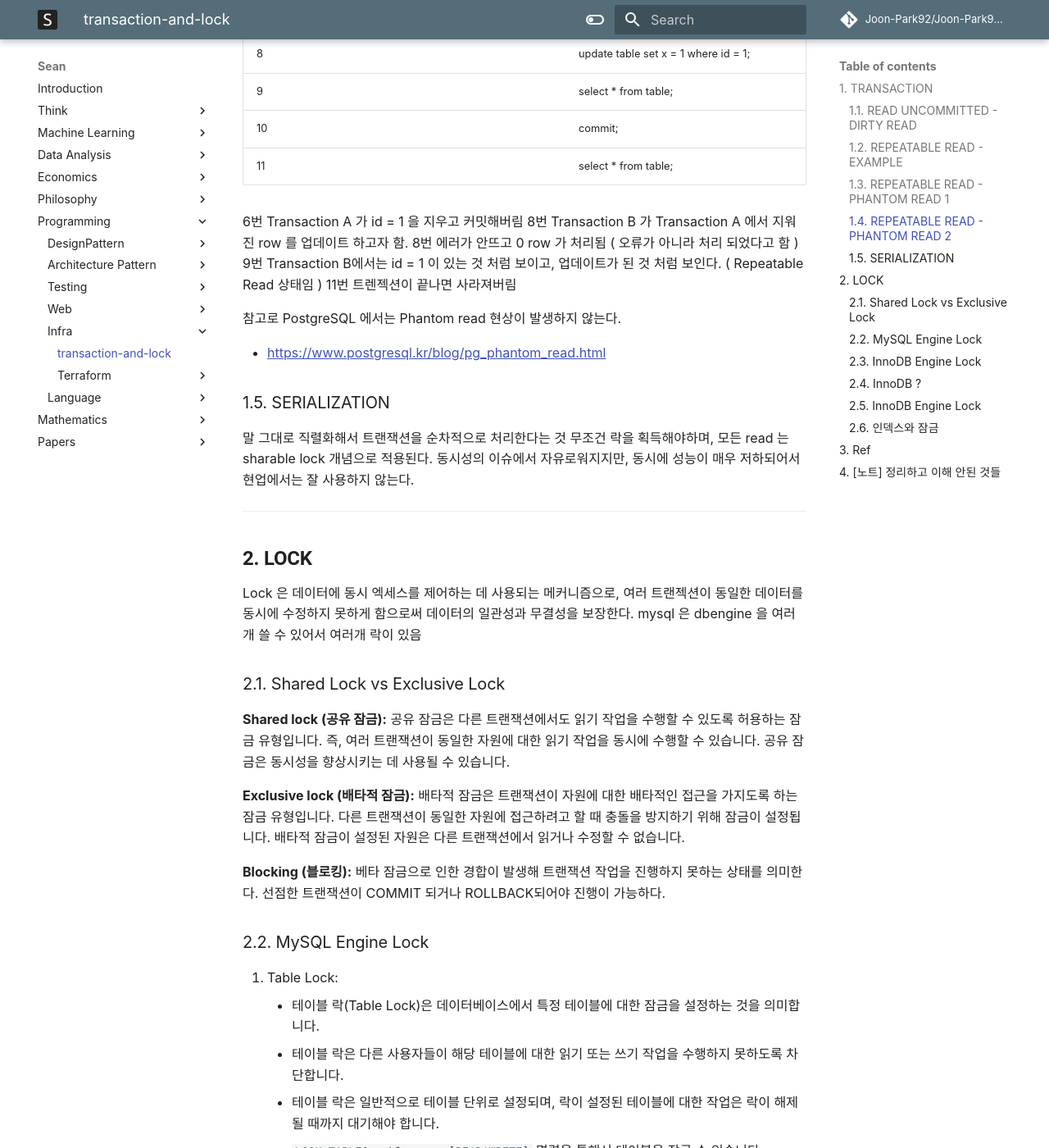
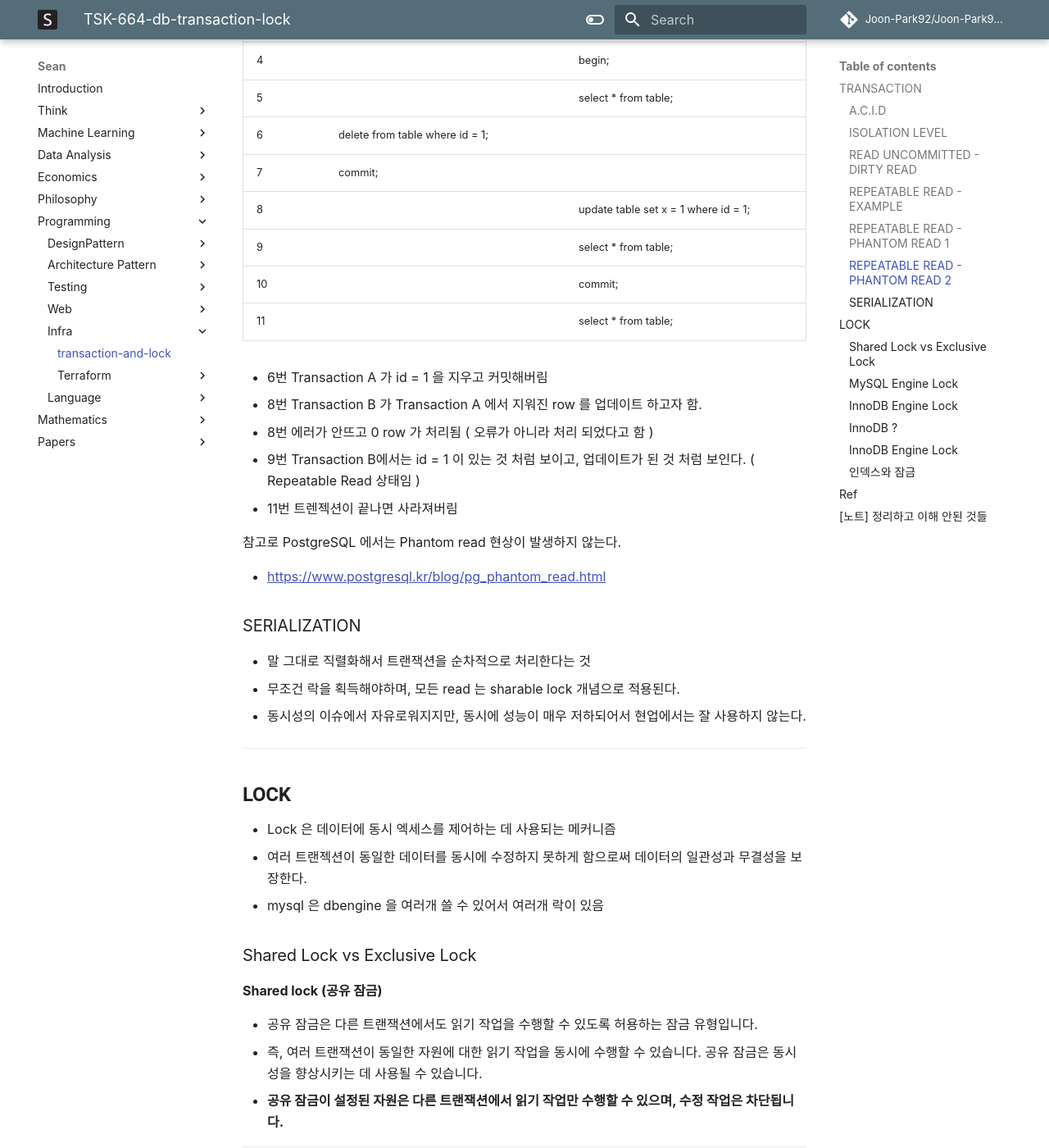
Before and after one commit to Joon-Park92/Joon-Park92.github.io, an MkDocs documentation site: the page built from docs/67718e56-966a-4592-8c6c-b5828d86dc56.md, in a window 1280 px wide and 1400 px high, scrolled down 3878 px. Shown: the whole window at 82% size. Built offline with MkDocs 1.6.1 and Material for MkDocs 9.7.7, drawn with Linux system fonts in a browser that asks for light colours; comment, search, counter and statistics services are not loaded; some of the changed text lies outside the part shown.

Commit message:
Automatically sync files from knowledge #132 (#93)
Co-authored-by: GitHub Actions <noreply@github.com>

````diff
--- a/docs/67718e56-966a-4592-8c6c-b5828d86dc56.md
+++ b/docs/67718e56-966a-4592-8c6c-b5828d86dc56.md
@@ -1,15 +1,24 @@
-# 1. TRANSACTION
+---
+title: TSK-664-db-transaction-lock
+date: 2023-06-06
+reference_url:
+    - https://www.notion.so/Library-Mgmt-Sys-5d10099df1ca4179b7120ece29b88c16?pvs=4
+---
 
-기본적으로 Transaction 정합성을 위해서 사용되고, Lock 은 동시성을 위해서 사용된다.
-트랜잭션은 데이터베이스에서 하나의 논리적 기능을 수행하기 위한 작업의 단위를 말하며 데이터베이스에 접근하는 방법은 쿼리이므로, 즉 여러 개의 쿼리들을 하나로 묶는 단위를 말한다.
-기본적으로 A.C.I.D 속성을 가지고 있어야 한다.
+# TRANSACTION
+
+- 기본적으로 Transaction 정합성을 위해서 사용되고, Lock 은 동시성을 위해서 사용된다.
+- 트랜잭션은 데이터베이스에서 하나의 논리적 기능을 수행하기 위한 작업의 단위를 말하며 데이터베이스에 접근하는 방법은 쿼리이므로, 즉 여러 개의 쿼리들을 하나로 묶는 단위를 말한다.
+- 기본적으로 A.C.I.D 속성을 가지고 있어야 한다.
+
+## A.C.I.D
 
 - Atomic (원자성) - 관련된 일이 모두 수행되거나 수행되지 않았음을 보장.
 - Consitency (일관성) - 허용된 방식으로 데이터를 변경해야한다는 것. 즉 특정한 방식을 통해서만 조작되어야 한다.
 - Isolation (격리성) - 트랜잭션 수행 시 서로 끼어들지 못한다는 것.
 - Durability (지속성) - 성공적으로 반영된 트랜잭션은 영원히 반영되어야한다는 것.
 
-ISOLATION LEVEL 은 다음과 같이 네 종류로 나뉜다.
+## ISOLATION LEVEL
 
 1. READ UNCOMMITTED
 2. READ COMMITTED
@@ -23,7 +32,7 @@ ISOLATION LEVEL 은 다음과 같이 네 종류로 나뉜다.
 | REPEATABLE READ  | NO         | NO                  | YES          |
 | TRANSACTIONAL    | NO         | NO                  | YES          |
 
-## 1.1. READ UNCOMMITTED - DIRTY READ
+## READ UNCOMMITTED - DIRTY READ
 
 - **더티 리드 ( DIRTY READ )** - 한 트랜잭션이 수행중일 때 다른 트랜잭션이 Commit 하지 않은 값을 읽을 수 있다는 것.
 - **반복 가능하지 않은 조회 ( NON-REPEATABLE READ )** - 한 트랜잭션 내의 같은 행에 두 번 이상 조회했는데 그 값이 다른 경우.
@@ -40,12 +49,13 @@ ISOLATION LEVEL 은 다음과 같이 네 종류로 나뉜다.
 | 8   | rollback;                                         |                                                   |
 | 9   |                                                   | **select \* from test where id = 6;**             |
 
-아직 commit 되지 않은 값임에도 불구하고 다른 Transaction 에서 해당 값이 공유되어서 읽을 수 있게되는 현상
-Transaction B 의 7번 라인에서 Transaction A 에서 [아직 커밋되지 않은] 수정된 amount 155의 값을 확인할 수 있다.
+- 아직 commit 되지 않은 값임에도 불구하고 다른 Transaction 에서 해당 값이 공유되어서 읽을 수 있게되는 현상
+- Transaction B 의 7번 라인에서 Transaction A 에서 [아직 커밋되지 않은] 수정된 amount 155의 값을 확인할 수 있다.
 
-## 1.2. REPEATABLE READ - EXAMPLE
+## REPEATABLE READ - EXAMPLE
 
-하나의 트랜잭션이 수정한 행을 다른 트랜잭션이 수정할 수 없도록 막아준다. 그러나 새로운 행을 추가하는 것은 막지 않는다. 따라서 이후에 추가된 행이 발견될 수도 있다.
+- 하나의 트랜잭션이 수정한 행을 다른 트랜잭션이 수정할 수 없도록 막아준다.
+- 그러나 새로운 행을 추가하는 것은 막지 않는다. 따라서 이후에 추가된 행이 발견될 수도 있다.
 
 |     | Transaction A                                    | Transaction B                                    |
 | --- | ------------------------------------------------ | ------------------------------------------------ |
@@ -68,7 +78,7 @@ Transaction 이 종료된 시점인 11번 라인에서는 Transaction A 에 의
 
 ---
 
-## 1.3. REPEATABLE READ - PHANTOM READ 1
+## REPEATABLE READ - PHANTOM READ 1
 
 **팬텀 리드 ( PHANTOM READ )** - **한 트랜잭션 내에서 동일한 쿼리를 보냈는데 조회 결과가 다른 경우**를 의미한다.
 
@@ -85,12 +95,12 @@ Transaction 이 종료된 시점인 11번 라인에서는 Transaction A 에 의
 | 9   |                                                  | select \* from table;                            |
 | 10  |                                                  | rollback;                                        |
 
-6번에서 왼쪽이 락잡고 있음. 그래서 7번 update 가 바로 적용되지 않고 lock 을 기다리고 있다.
-8 번 Trnsaction A가 락을 해제한다. ( 데이터베이스에서의 락(Lock)은 트랜잭션이 완료될 때 해제. 해당 트랜잭션이 커밋되거나 롤백되면 락이 해제).
-7 번 업데이트 된다
-9번 **오른쪽은 내가 선택한게 아닌데 → 업데이트 됨** 이런 것을 _팬텀리드_라고 한다.
+- 6번에서 왼쪽이 락잡고 있음. 그래서 7번 update 가 바로 적용되지 않고 lock 을 기다리고 있다.
+- 8 번 Trnsaction A가 락을 해제한다. ( 데이터베이스에서의 락(Lock)은 트랜잭션이 완료될 때 해제. 해당 트랜잭션이 커밋되거나 롤백되면 락이 해제).
+- 7 번 업데이트 된다
+- 9번 **오른쪽은 내가 선택한게 아닌데 → 업데이트 됨** 이런 것을 _팬텀리드_라고 한다.
 
-## 1.4. REPEATABLE READ - PHANTOM READ 2
+## REPEATABLE READ - PHANTOM READ 2
 
 |     | Transaction A                                    | Transaction B                                    |
 | --- | ------------------------------------------------ | ------------------------------------------------ |
@@ -106,41 +116,61 @@ Transaction 이 종료된 시점인 11번 라인에서는 Transaction A 에 의
 | 10  |                                                  | commit;                                          |
 | 11  |                                                  | select \* from table;                            |
 
-6번 Transaction A 가 id = 1 을 지우고 커밋해버림
-8번 Transaction B 가 Transaction A 에서 지워진 row 를 업데이트 하고자 함.
-8번 에러가 안뜨고 0 row 가 처리됨 ( 오류가 아니라 처리 되었다고 함 )
-9번 Transaction B에서는 id = 1 이 있는 것 처럼 보이고, 업데이트가 된 것 처럼 보인다. ( Repeatable Read 상태임 )
-11번 트렌젝션이 끝나면 사라져버림
+- 6번 Transaction A 가 id = 1 을 지우고 커밋해버림
+- 8번 Transaction B 가 Transaction A 에서 지워진 row 를 업데이트 하고자 함.
+- 8번 에러가 안뜨고 0 row 가 처리됨 ( 오류가 아니라 처리 되었다고 함 )
+- 9번 Transaction B에서는 id = 1 이 있는 것 처럼 보이고, 업데이트가 된 것 처럼 보인다. ( Repeatable Read 상태임 )
+- 11번 트렌젝션이 끝나면 사라져버림
 
 참고로 PostgreSQL 에서는 Phantom read 현상이 발생하지 않는다.
 
 - [https://www.postgresql.kr/blog/pg_phantom_read.html](https://www.postgresql.kr/blog/pg_phantom_read.html)
 
-## 1.5. SERIALIZATION
+## SERIALIZATION
 
-말 그대로 직렬화해서 트랜잭션을 순차적으로 처리한다는 것
-무조건 락을 획득해야하며, 모든 read 는 sharable lock 개념으로 적용된다.
-동시성의 이슈에서 자유로워지지만, 동시에 성능이 매우 저하되어서 현업에서는 잘 사용하지 않는다.
+- 말 그대로 직렬화해서 트랜잭션을 순차적으로 처리한다는 것
+- 무조건 락을 획득해야하며, 모든 read 는 sharable lock 개념으로 적용된다.
+- 동시성의 이슈에서 자유로워지지만, 동시에 성능이 매우 저하되어서 현업에서는 잘 사용하지 않는다.
 
 ---
 
-# 2. LOCK
+# LOCK
 
-Lock 은 데이터에 동시 엑세스를 제어하는 데 사용되는 메커니즘으로, 여러 트랜젝션이 동일한 데이터를 동시에 수정하지 못하게 함으로써 데이터의 일관성과 무결성을 보장한다.
-mysql 은 dbengine 을 여러개 쓸 수 있어서 여러개 락이 있음
+- Lock 은 데이터에 동시 엑세스를 제어하는 데 사용되는 메커니즘
+- 여러 트랜젝션이 동일한 데이터를 동시에 수정하지 못하게 함으로써 데이터의 일관성과 무결성을 보장한다.
+- mysql 은 dbengine 을 여러개 쓸 수 있어서 여러개 락이 있음
 
-## 2.1. Shared Lock vs Exclusive Lock
+## Shared Lock vs Exclusive Lock
 
-**Shared lock (공유 잠금):**
-공유 잠금은 다른 트랜잭션에서도 읽기 작업을 수행할 수 있도록 허용하는 잠금 유형입니다. 즉, 여러 트랜잭션이 동일한 자원에 대한 읽기 작업을 동시에 수행할 수 있습니다. 공유 잠금은 동시성을 향상시키는 데 사용될 수 있습니다.
+**Shared lock (공유 잠금)**
 
-**Exclusive lock (배타적 잠금):**
-배타적 잠금은 트랜잭션이 자원에 대한 배타적인 접근을 가지도록 하는 잠금 유형입니다. 다른 트랜잭션이 동일한 자원에 접근하려고 할 때 충돌을 방지하기 위해 잠금이 설정됩니다. 배타적 잠금이 설정된 자원은 다른 트랜잭션에서 읽거나 수정할 수 없습니다.
+- 공유 잠금은 다른 트랜잭션에서도 읽기 작업을 수행할 수 있도록 허용하는 잠금 유형입니다.
+- 즉, 여러 트랜잭션이 동일한 자원에 대한 읽기 작업을 동시에 수행할 수 있습니다. 공유 잠금은 동시성을 향상시키는 데 사용될 수 있습니다.
+- **공유 잠금이 설정된 자원은 다른 트랜잭션에서 읽기 작업만 수행할 수 있으며, 수정 작업은 차단됩니다.**
 
-**Blocking (블로킹):**
-베타 잠금으로 인한 경합이 발생해 트랜잭션 작업을 진행하지 못하는 상태를 의미한다. 선점한 트랜잭션이 COMMIT 되거나 ROLLBACK되어야 진행이 가능하다.
+```sql
+START transaction;
+SELECT * FROM post WHERE member_id = 1 FOR SHARE;
+COMMIT;
+```
 
-## 2.2. MySQL Engine Lock
+**Exclusive lock (배타적 잠금)**
+
+- 배타적 잠금은 트랜잭션이 자원에 대한 배타적인 접근을 가지도록 하는 잠금 유형입니다.
+- 다른 트랜잭션이 동일한 자원에 접근하려고 할 때 충돌을 방지하기 위해 잠금이 설정됩니다.
+- 배타적 잠금이 설정된 자원은 다른 트랜잭션에서 읽거나 수정할 수 없습니다.
+
+```sql
+START transaction;
+SELECT * FROM post WHERE member_id = 1 FOR UPDATE;
+COMMIT;
+```
+
+**Blocking (블로킹)**
+
+- 베타 잠금으로 인한 경합이 발생해 트랜잭션 작업을 진행하지 못하는 상태를 의미한다. 선점한 트랜잭션이 COMMIT 되거나 ROLLBACK되어야 진행이 가능하다.
+
+## MySQL Engine Lock
 
 1. Table Lock:
     - 테이블 락(Table Lock)은 데이터베이스에서 특정 테이블에 대한 잠금을 설정하는 것을 의미합니다.
@@ -166,9 +196,9 @@ mysql 은 dbengine 을 여러개 쓸 수 있어서 여러개 락이 있음
     - `SELECT IS_FREE_LOCK('lock');` lock 이라는 문자열에 대해 잠금이 설정되어 있는지 확인 걸려있으면 0, 걸려있지 않으면 1
     - `SELECT RELEASE_LOCK('lock');` lock 이라는 문자열에 대해 잠금 해제 성공 시 1, 실패 시 NULL
 
-## 2.3. InnoDB Engine Lock
+## InnoDB Engine Lock
 
-## 2.4. InnoDB ?
+## InnoDB ?
 
 - InnoDB는 MySQL에서 사용되는 관계형 데이터베이스 관리 시스템(RDBMS)의 한 종류인 스토리지 엔진(Storage Engine)입니다.
 - InnoDB 엔진은 트랜잭션 지원, 높은 동시성, 데이터 무결성, 안정성 및 복구 기능 등을 갖춘 기능적으로 완전한 엔진입니다.
@@ -182,7 +212,7 @@ InnoDB 엔진의 특징과 기능은 다음과 같습니다:
 5. 데이터 복구: InnoDB는 데이터베이스의 안정성과 복구 기능을 강화하기 위해 로그 기반의 복구 메커니즘을 제공합니다. 이를 통해 시스템 장애 발생 시 데이터의 일관성을 유지하고 복구할 수 있습니다.
 6. 크기 조정: InnoDB는 테이블과 인덱스의 크기를 동적으로 조정할 수 있는 기능을 제공합니다. 이는 데이터의 용량 증가 또는 감소에 유연하게 대응할 수 있도록 도와줍니다.
 
-## 2.5. InnoDB Engine Lock
+## InnoDB Engine Lock
 
 1. **Row-Level Lock (Shared Lock / Exclusive Lock):**
 
@@ -298,7 +328,7 @@ InnoDB 엔진의 특징과 기능은 다음과 같습니다:
     - Auto-increment Lock은 값을 할당하는 트랜잭션이 커밋되거나 롤백할 때까지 유지되며, 다른 트랜잭션들은 해당 값을 참조할 수 없습니다.
     - 이를 통해 각 트랜잭션이 고유한 자동 증가 값을 얻을 수 있게 됩니다.
 
-## 2.6. 인덱스와 잠금
+## 인덱스와 잠금
 
 ```sql
 UPDATE t SET c='col' WHERE A AND B
@@ -308,14 +338,14 @@ UPDATE t SET c='col' WHERE A AND B
 인덱스로 이용할 수 있는 칼럼이 A조건일 때, 해당 SQL문은 인덱스 리프 노드를 통해 250개의 레코드만 탐색하면서 B조건을 만족하는 칼럼을 찾아 총 250개의 레코드가 잠기게 된다.
 **만약 테이블에 인덱스가 하나도 없다면, UPDATE는 풀 스캔을 하면서 모든 레코드를 잠그게 된다.** 이것이 인덱스 설계가 중요한 이유다.
 
-# 3. Ref
+# Ref
 
 - 매스프레소 내부 DB 세미나 자료
 - <https://dev.mysql.com/doc/refman/8.0/en/innodb-locking.html>
 - <https://velog.io/@fortice/MySQL-트랜잭션-잠금Lock>
 - <https://medium.com/daangn/mysql-gap-lock-다시보기-7f47ea3f68bc>
 
-# 4. [노트] 정리하고 이해 안된 것들
+# [노트] 정리하고 이해 안된 것들
 
 - Transaction 이 시작되면 DML 에서 자동으로 Lock 을 잡는데 굳이 Intention Lock 왜 잡는지 모르겠다.
 - Transaction Isolation Level 과 Lock 을 잡는 수준에 차이가 있나보다.
````
